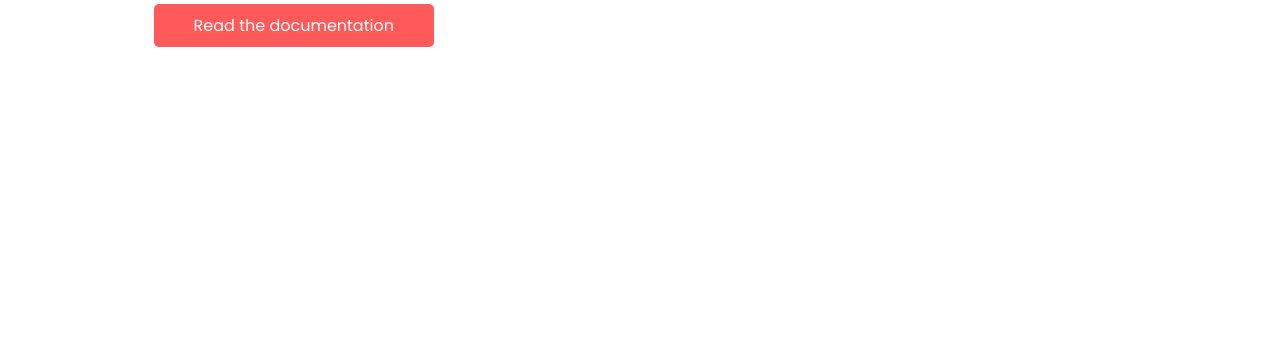
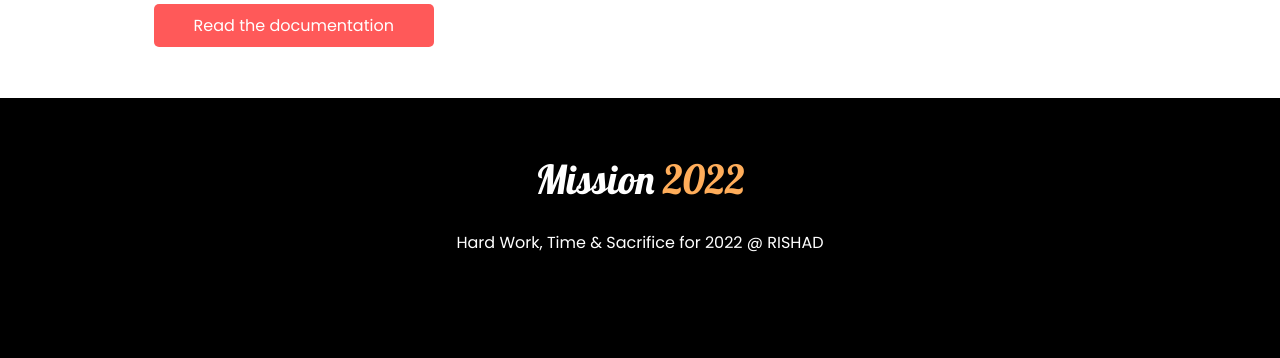
Before and after one commit to rhkhan018/mission-2022, a plain HTML site: page index.html in a window 1280 px wide. Shown: the part 1806-2164 px from the top of the page. Before the commit the page ends 1904 px from the top, so only its background shows below. Drawn offline with Linux system fonts and the light colour scheme.

Commit message:
footer added

```diff
--- a/index.html
+++ b/index.html
@@ -8,7 +8,7 @@
     <title>Mission 2022 - RISHAD</title>
     <link rel="preconnect" href="https://fonts.googleapis.com" />
     <link rel="preconnect" href="https://fonts.gstatic.com" crossorigin />
-    <link href="https://fonts.googleapis.com/css2?family=Poppins&family=Yeseva+One&display=swap" rel="stylesheet" />
+    <link href="https://fonts.googleapis.com/css2?family=Lobster&family=Poppins&family=Yeseva+One&display=swap" rel="stylesheet" />
     <link rel="stylesheet" href="style.css" />
 </head>
 
@@ -108,5 +108,9 @@
         <img src="images/project.png" alt="" />
       </div>
     </section>
+    <footer>
+      <h1 class="footer-h">Mission<span style="color: #ffad5a"> 2022</span></h1>
+      <p>Hard Work, Time & Sacrifice for 2022 @ RISHAD</p>
+    </footer>
   </body>
 </html>
--- a/style.css
+++ b/style.css
@@ -166,3 +166,24 @@ section {
     font-weight: normal;
     font-family: 'Poppins', sans-serif;
 }
+
+footer {
+    height: 200px;
+    background-color: #000;
+    padding: 30px 0px;
+}
+
+.footer-h {
+    color: #fff;
+    text-align: center;
+    font-family: 'Lobster', cursive;
+}
+
+footer p {
+    text-align: center;
+    color: #fff;
+}
+
+.project-img-width {
+    width: 300px;
+}
```
